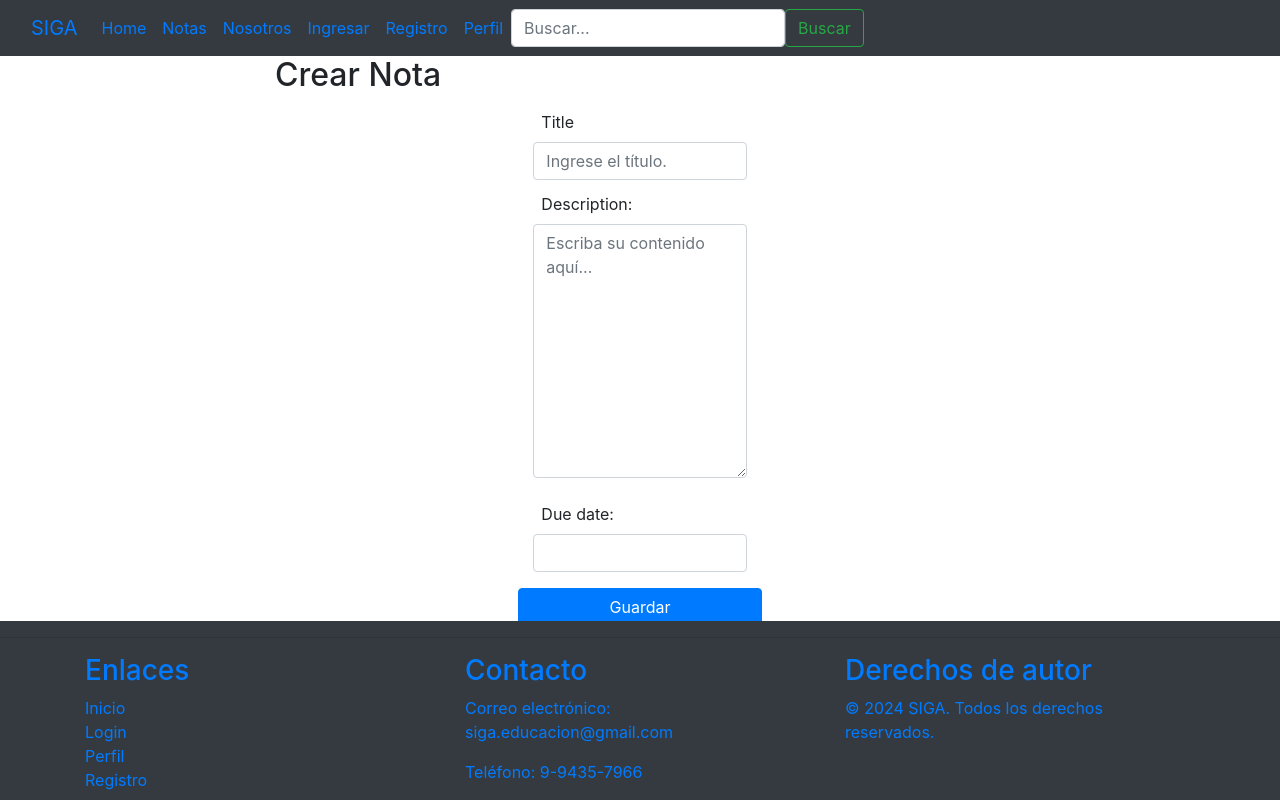
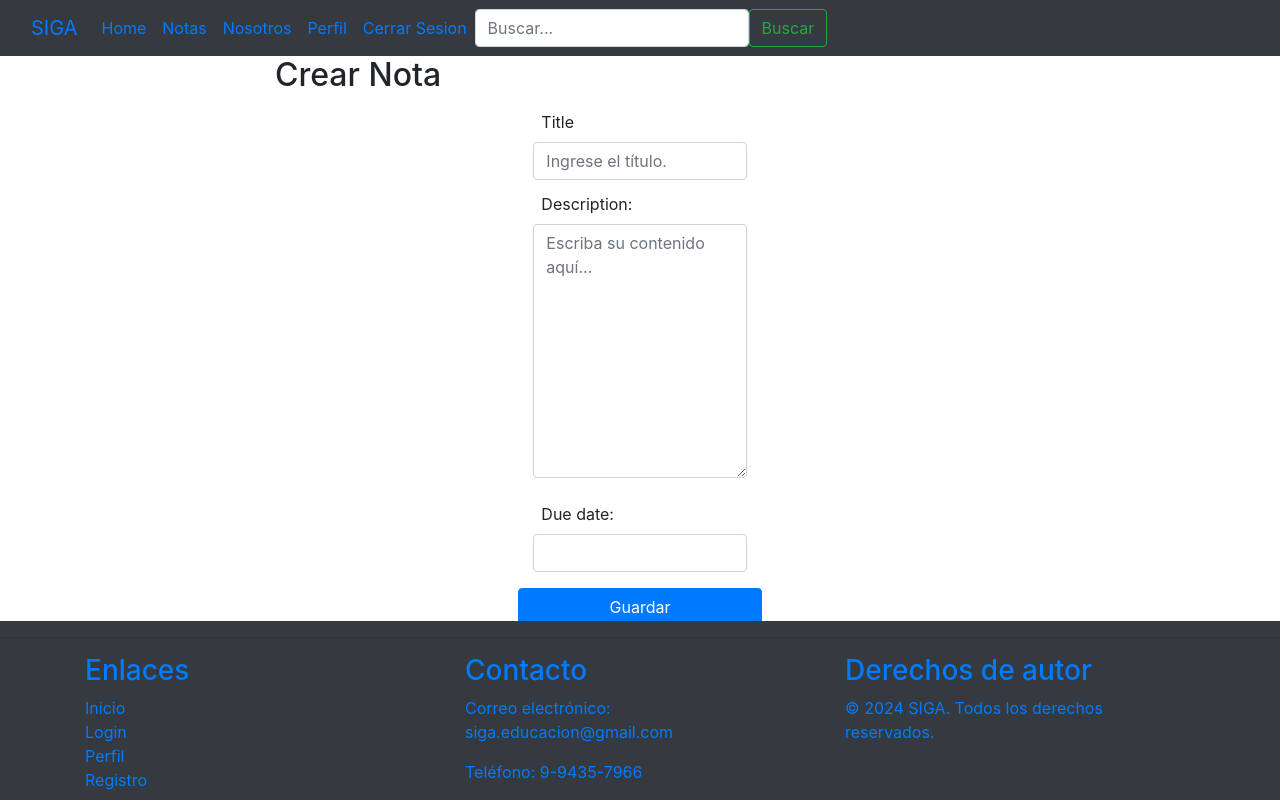
Before and after one commit to jeancastro397/SIGA, a Django app: page /notas/crear-nota/ in a window 1280 px wide. Run offline with Django 4.2, Linux system fonts and the light colour scheme; the visitor is signed in with stand-in values (Sample User, id 1); some libraries are stand-ins or nearby versions.

Commit message:
se realizan modificaciones en las opciones del header

```diff
--- a/templates/header.html
+++ b/templates/header.html
@@ -16,15 +16,22 @@
           <li class="nav-item me-3">
             <a class="nav-link" href="#">Nosotros</a>
           </li>
+
+          {% if request.user.is_authenticated %}
           <li class="nav-item me-3">
-            <a class="nav-link" href="#">Ingresar</a>
+            <a class="nav-link" href="{% url 'perfil' %}">Perfil</a>
           </li>
           <li class="nav-item me-3">
-            <a class="nav-link" href="#">Registro</a>
+            <a class="nav-link" href="{% url 'logout' %}">Cerrar Sesion</a>
+          </li>
+          {% else %}
+          <li class="nav-item me-3">
+            <a class="nav-link" href="{% url 'login' %}">Ingresar</a>
           </li>
           <li class="nav-item me-3">
-            <a class="nav-link" href="#">Perfil</a>
+            <a class="nav-link" href="{% url 'registrar' %}">Registro</a>
           </li>
+          {% endif %}
         </ul>
         <form class="d-flex ms-auto" role="search">
           <input class="form-control me-2" type="search" placeholder="Buscar..." aria-label="Search">
```
